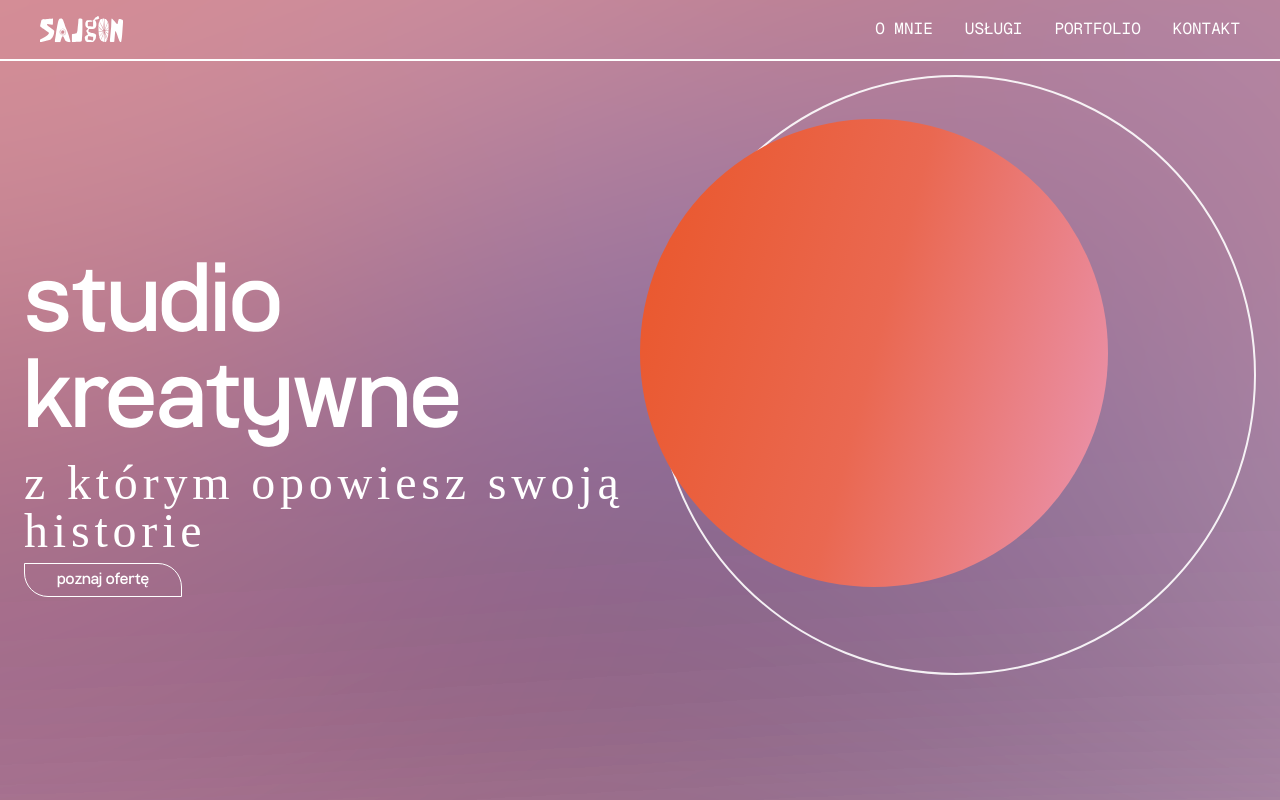
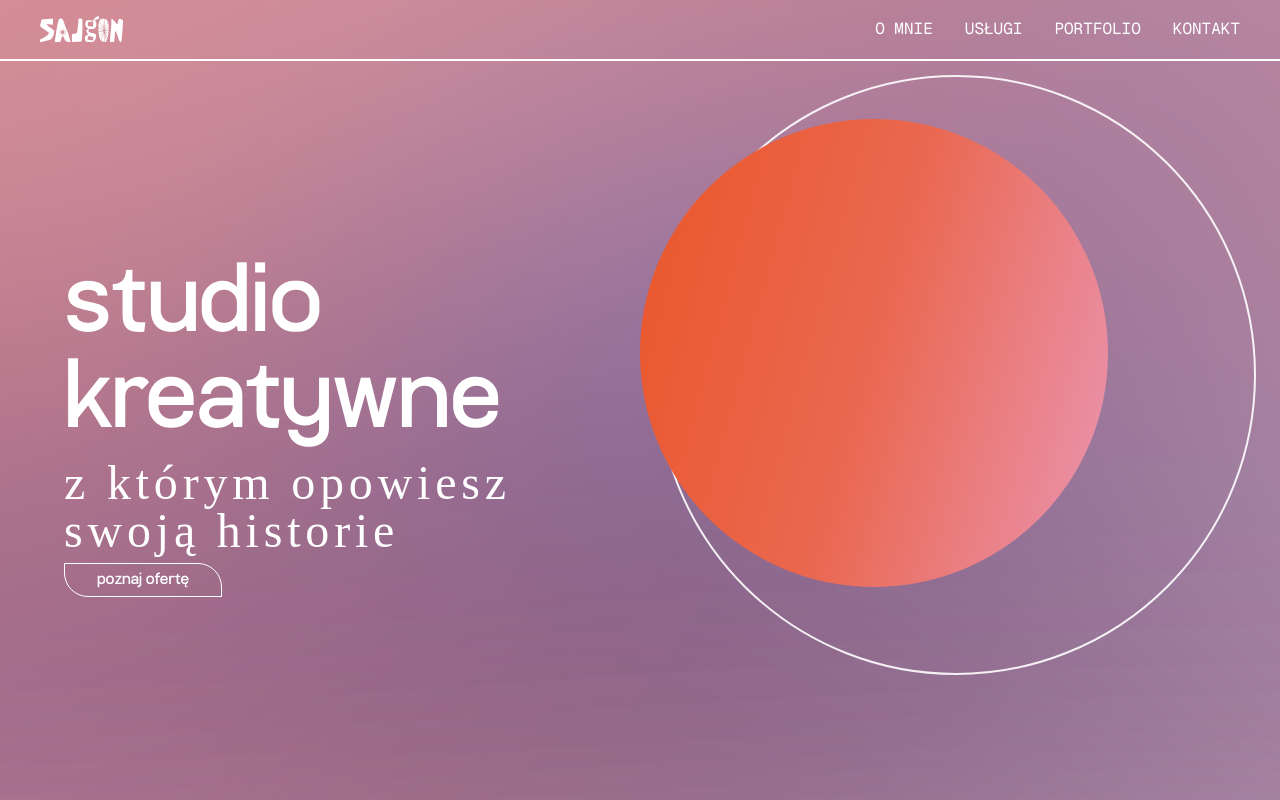
Before and after one commit to kwiecie/sajgon_studio, a Next.js app: page / in a window 1280 px wide. Shown: the top 800 px of the page. Built offline with nearby package versions, Linux system fonts and the light colour scheme; a web font is replaced by a local one.

Commit message:
dark mode disabled

```diff
--- a/app/globals.css
+++ b/app/globals.css
@@ -26,12 +26,12 @@
   --font-halfre: var(--font-halfre);
 }
 
-@media (prefers-color-scheme: dark) {
+/* @media (prefers-color-scheme: dark) {
   :root {
     --background: #0a0a0a;
     --foreground: #ededed;
   }
-}
+} */
 
 @font-face {
   font-family: "Halfre";
--- a/app/page.tsx
+++ b/app/page.tsx
@@ -13,7 +13,7 @@ export default function Home() {
       <div className="overflow-x-hidden">
         <main>
           <div className="px-6 flex flex-col md:flex-row justify-between items-center md:items-start mt-8 text-white h-[60vh] md:min-h-screen">
-            <div className="w-full md:w-1/2 md:ml-10 pt-10 md:pt-32 lg:pt-50 text-left">
+            <div className="w-full md:w-1/2 md:pl-10 md:ml-10 pt-10 md:pt-32 lg:pt-50 text-left">
               <h1 className="text-transform: lowercase --font-halfre text-5xl md:text-7xl lg:text-8xl">
                 Studio kreatywne
               </h1>
--- a/app/portfolio.tsx
+++ b/app/portfolio.tsx
@@ -8,7 +8,7 @@ import portfolio from "@/app/data/portfolio.json";
 import Banner from "./components/banner";
 
 const imageClasses =
-  "rounded-4xl w-full max-w-[260px] h-auto shadow-lg shadow-[#484293] hover:shadow-2xl hover:shadow-[#484293] hover:brightness-110 transition-shadow duration-300 cursor-pointer object-cover ratio-2/3";
+  "rounded-4xl w-full max-w-[360px] h-auto shadow-lg shadow-[#484293] hover:shadow-2xl hover:shadow-[#484293] hover:brightness-110 transition-shadow duration-300 cursor-pointer object-cover ratio-2/3";
 
 type PortfolioItemType = {
   title: string;
```
